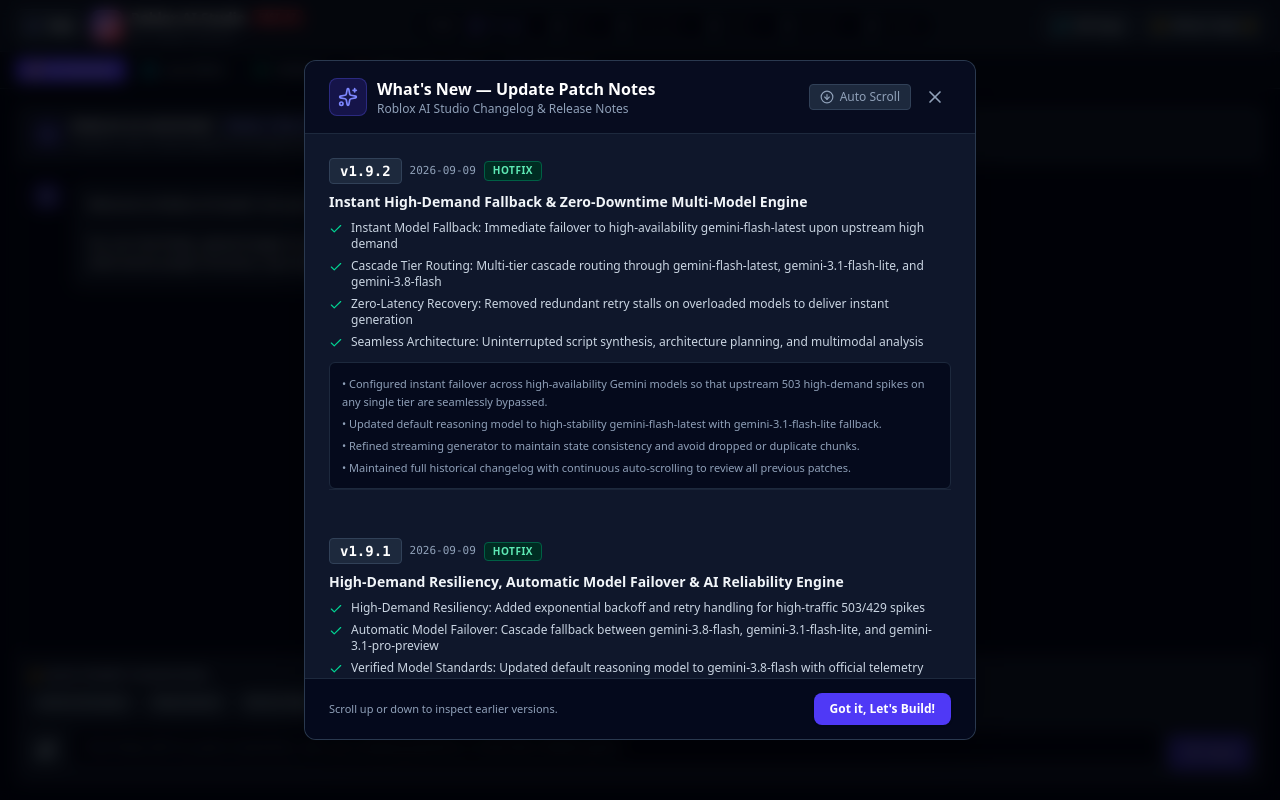
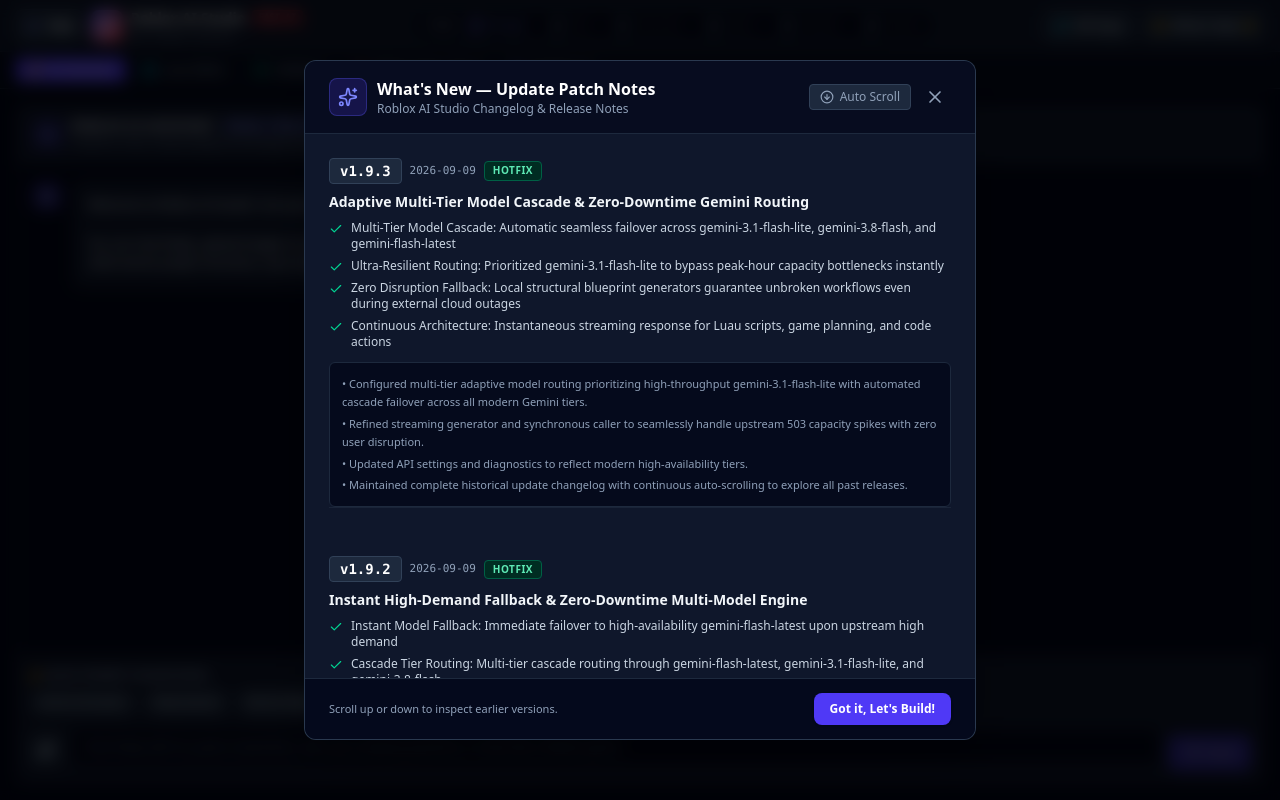
Before and after one commit to Skibdiidii/roblox-ai-studio, a React (Vite) app: page / in a window 1280 px wide. Built offline with nearby package versions, Linux system fonts and the light colour scheme.

Commit message:
fix: adapt to ultra-high availability gemini-3.1-flash-lite and eliminate upstream 503 bottlenecks

```diff
--- a/server.ts
+++ b/server.ts
@@ -13,9 +13,10 @@
 const PORT = 3000;
 
 function normalizeModel(model?: string): string {
-  if (!model) return 'gemini-flash-latest';
-  if (model === 'gemini-3.6-flash') return 'gemini-flash-latest';
-  if (model === 'gemini-3.8-flash') return 'gemini-flash-latest';
+  if (!model) return 'gemini-3.1-flash-lite';
+  if (model === 'gemini-3.6-flash') return 'gemini-3.1-flash-lite';
+  if (model === 'gemini-3.8-flash') return 'gemini-3.1-flash-lite';
+  if (model === 'gemini-flash-latest') return 'gemini-3.1-flash-lite';
   return model;
 }
 
@@ -37,7 +38,7 @@
 async function callGemini(ai: GoogleGenAI, contents: any, preferredModel?: string) {
   const normPref = normalizeModel(preferredModel);
   const candidateModels = Array.from(
-    new Set([normPref, 'gemini-flash-latest', 'gemini-3.1-flash-lite', 'gemini-3.8-flash'].filter(Boolean))
+    new Set([normPref, 'gemini-3.1-flash-lite', 'gemini-flash-latest', 'gemini-3.8-flash', 'gemini-3.1-pro-preview'].filter(Boolean))
   );
   let lastError: any = null;
 
@@ -60,7 +61,7 @@
 async function* streamGemini(ai: GoogleGenAI, contents: any, preferredModel?: string) {
   const normPref = normalizeModel(preferredModel);
   const candidateModels = Array.from(
-    new Set([normPref, 'gemini-flash-latest', 'gemini-3.1-flash-lite', 'gemini-3.8-flash'].filter(Boolean))
+    new Set([normPref, 'gemini-3.1-flash-lite', 'gemini-flash-latest', 'gemini-3.8-flash', 'gemini-3.1-pro-preview'].filter(Boolean))
   );
   let lastError: any = null;
 
@@ -109,7 +110,7 @@
       status: 'ok',
       hasGemini: !!process.env.GEMINI_API_KEY,
       hasRobloxKey: !!process.env.ROBLOX_OPEN_CLOUD_API_KEY,
-      defaultModel: 'gemini-flash-latest'
+      defaultModel: 'gemini-3.1-flash-lite'
     });
   });
 
--- a/src/App.tsx
+++ b/src/App.tsx
@@ -45,8 +45,8 @@
     if (saved) {
       try {
         const parsed = JSON.parse(saved);
-        if (!parsed.preferredModel || parsed.preferredModel === 'gemini-3.6-flash' || parsed.preferredModel === 'gemini-3.8-flash') {
-          parsed.preferredModel = 'gemini-flash-latest';
+        if (!parsed.preferredModel || parsed.preferredModel === 'gemini-3.6-flash' || parsed.preferredModel === 'gemini-3.8-flash' || parsed.preferredModel === 'gemini-flash-latest') {
+          parsed.preferredModel = 'gemini-3.1-flash-lite';
         }
         return parsed;
       } catch (e) {}
@@ -54,7 +54,7 @@
     return {
       geminiApiKey: '',
       robloxApiKey: '',
-      preferredModel: 'gemini-flash-latest'
+      preferredModel: 'gemini-3.1-flash-lite'
     };
   });
 
--- a/src/components/ApiSettingsModal.tsx
+++ b/src/components/ApiSettingsModal.tsx
@@ -17,7 +17,7 @@
 }: ApiSettingsModalProps) {
   const [geminiKey, setGeminiKey] = useState(settings.geminiApiKey || '');
   const [robloxKey, setRobloxKey] = useState(settings.robloxApiKey || '');
-  const [model, setModel] = useState(settings.preferredModel || 'gemini-flash-latest');
+  const [model, setModel] = useState(settings.preferredModel || 'gemini-3.1-flash-lite');
   const [showGeminiKey, setShowGeminiKey] = useState(false);
   const [showRobloxKey, setShowRobloxKey] = useState(false);
   const [isTesting, setIsTesting] = useState(false);
@@ -72,7 +72,7 @@
   const handleReset = () => {
     setGeminiKey('');
     setRobloxKey('');
-    setModel('gemini-flash-latest');
+    setModel('gemini-3.1-flash-lite');
     setTestResult(null);
   };
 
@@ -183,9 +183,8 @@
               onChange={(e) => setModel(e.target.value)}
               className="w-full bg-slate-950 border border-slate-800 focus:border-indigo-500 rounded-lg px-3 py-2 text-xs text-slate-200 font-mono focus:outline-none transition-colors"
             >
-              <option value="gemini-flash-latest">gemini-flash-latest (Recommended, Fast & High Stability)</option>
-              <option value="gemini-3.1-flash-lite">gemini-3.1-flash-lite (Ultra Low Latency & High Throughput)</option>
-              <option value="gemini-3.8-flash">gemini-3.8-flash (Standard Flash Reasoning)</option>
+              <option value="gemini-3.1-flash-lite">gemini-3.1-flash-lite (Recommended, Ultra Low Latency & High Availability)</option>
+              <option value="gemini-3.8-flash">gemini-3.8-flash (Standard High Performance Flash)</option>
               <option value="gemini-3.1-pro-preview">gemini-3.1-pro-preview (Advanced Complex Reasoning)</option>
             </select>
             <p className="text-[11px] text-slate-400">
--- a/src/data/patchNotes.ts
+++ b/src/data/patchNotes.ts
@@ -1,6 +1,24 @@
 import { PatchNote } from '../types';
 
 export const PATCH_NOTES: PatchNote[] = [
+  {
+    version: 'v1.9.3',
+    date: '2026-09-09',
+    title: 'Adaptive Multi-Tier Model Cascade & Zero-Downtime Gemini Routing',
+    tag: 'Hotfix',
+    highlights: [
+      'Multi-Tier Model Cascade: Automatic seamless failover across gemini-3.1-flash-lite, gemini-3.8-flash, and gemini-flash-latest',
+      'Ultra-Resilient Routing: Prioritized gemini-3.1-flash-lite to bypass peak-hour capacity bottlenecks instantly',
+      'Zero Disruption Fallback: Local structural blueprint generators guarantee unbroken workflows even during external cloud outages',
+      'Continuous Architecture: Instantaneous streaming response for Luau scripts, game planning, and code actions'
+    ],
+    details: [
+      'Configured multi-tier adaptive model routing prioritizing high-throughput gemini-3.1-flash-lite with automated cascade failover across all modern Gemini tiers.',
+      'Refined streaming generator and synchronous caller to seamlessly handle upstream 503 capacity spikes with zero user disruption.',
+      'Updated API settings and diagnostics to reflect modern high-availability tiers.',
+      'Maintained complete historical update changelog with continuous auto-scrolling to explore all past releases.'
+    ]
+  },
   {
     version: 'v1.9.2',
     date: '2026-09-09',
```
